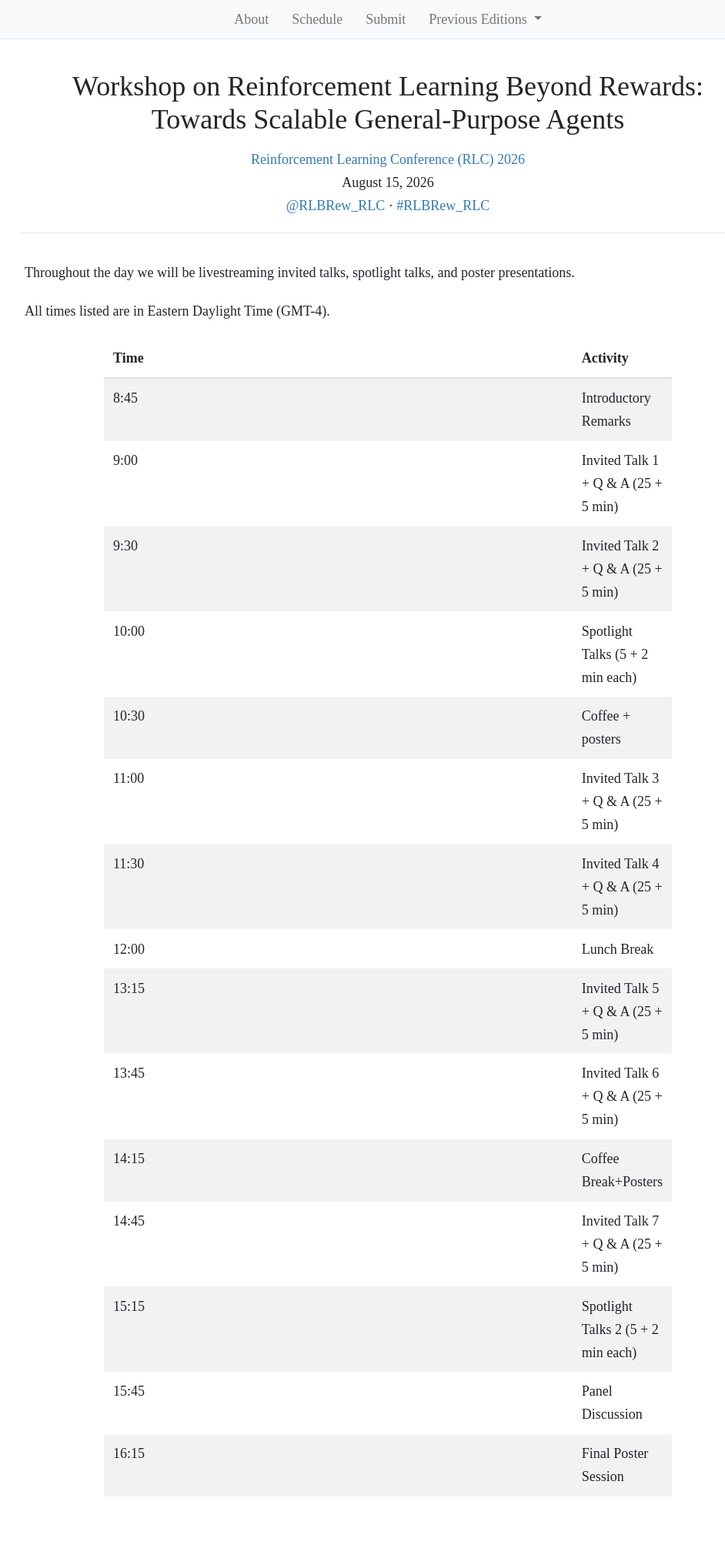
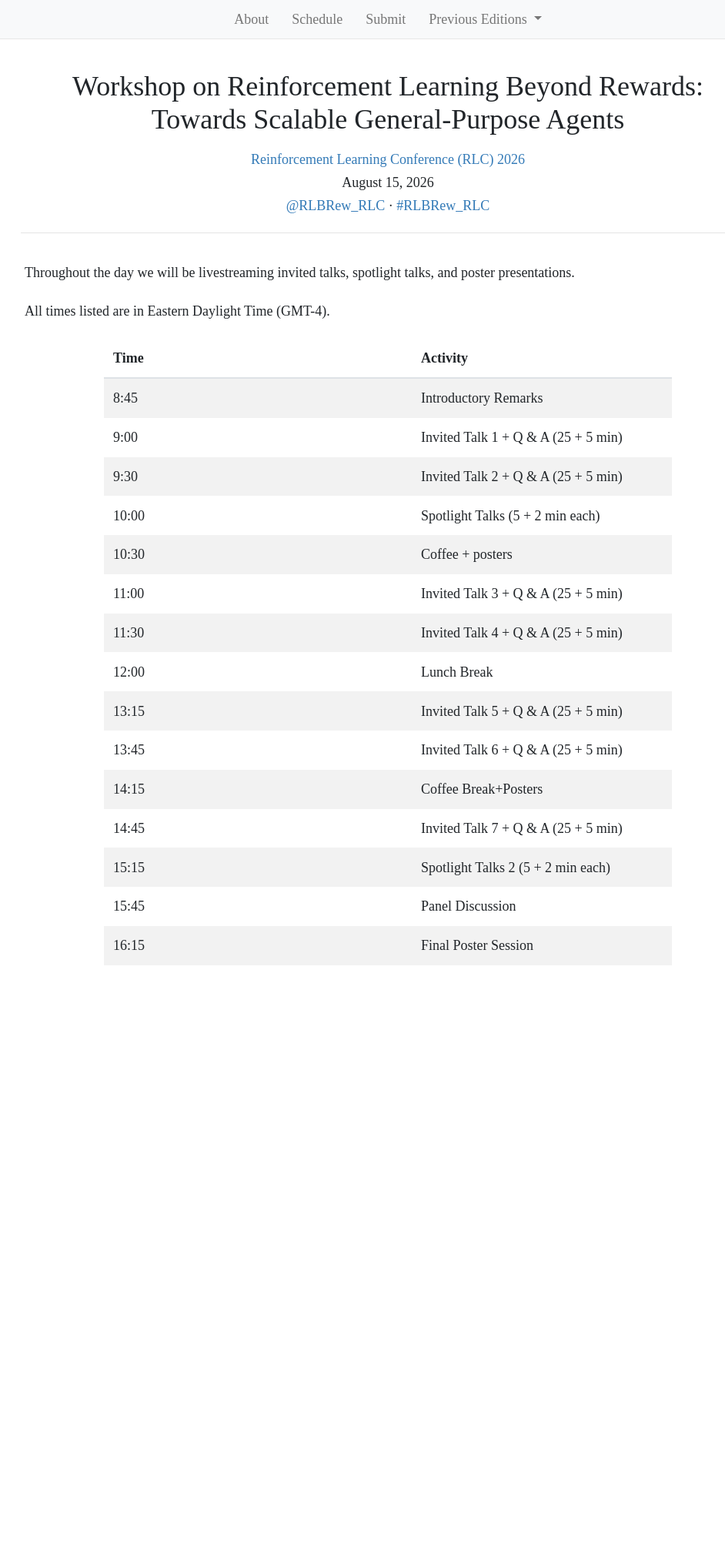
Before and after one commit to rlbrew3-workshop/rlbrew3-workshop.github.io, a Jekyll site: the page built from schedule.html, in a window 1280 px wide. Shown: the whole page at 77% size, without its empty margins (136-1078 px from the left). Built offline with Jekyll 4.4.1, drawn with Linux system fonts in a browser that asks for light colours; nearby versions of some CDN libraries; after the commit the page ends 1330 px from its top, so only the background shows below that.

Commit message:
pretty schedule table

```diff
--- a/css/style.css
+++ b/css/style.css
@@ -124,7 +124,7 @@ table {
 
 #schedule th:first-child,
 #schedule td:first-child {
-  width: 800px;
+  width: 400px;
   padding-right: 2.5rem;
   white-space: nowrap;
 }
```
